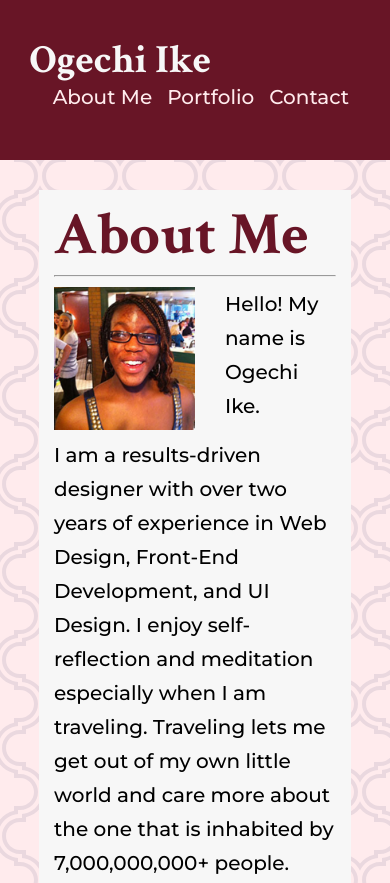
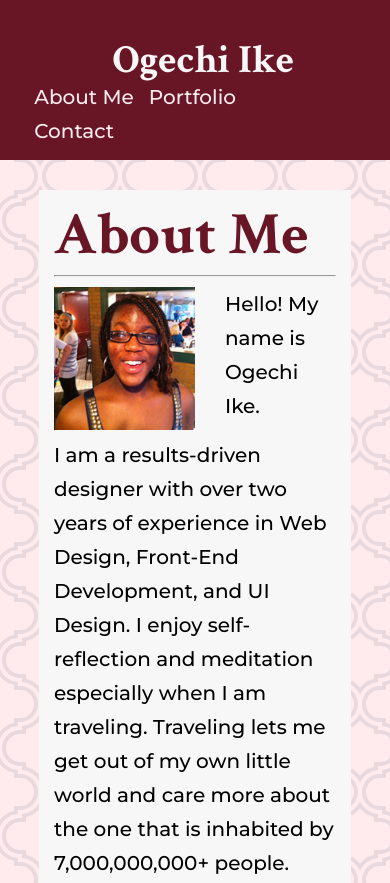
Before and after one commit to BlackMG27/responsive-portfolio, a plain HTML site: page index.html in a window 390 px wide. Shown: the top 883 px of the page. Drawn offline with Linux system fonts and the light colour scheme.

Commit message:
changed the margin for .logo and nav on the 640px media query

```diff
--- a/assets/css/style.css
+++ b/assets/css/style.css
@@ -191,10 +191,6 @@ footer {
     max-width: 800px;
     margin: 0 auto;
   }
-
-  nav {
-    margin-right: 25%;
-  }
 }
 
 @media screen and (max-width: 768px) {
@@ -246,4 +242,12 @@ footer {
     width: 50%;
     height: 50%;
   }
+
+  .logo {
+    margin-left: 25%;
+  }
+
+  nav {
+    margin-right: 25%;
+  }
 }
```
